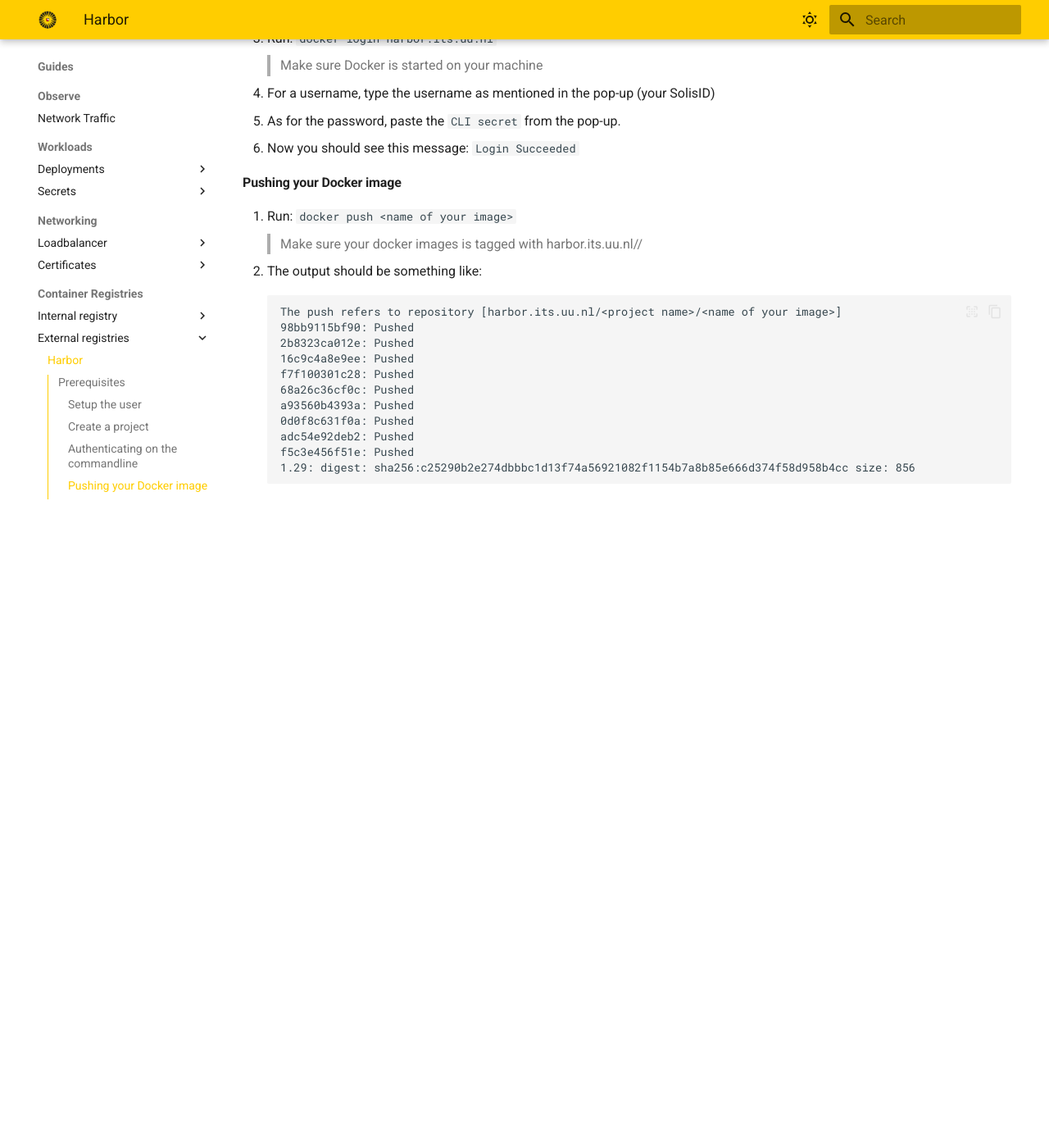
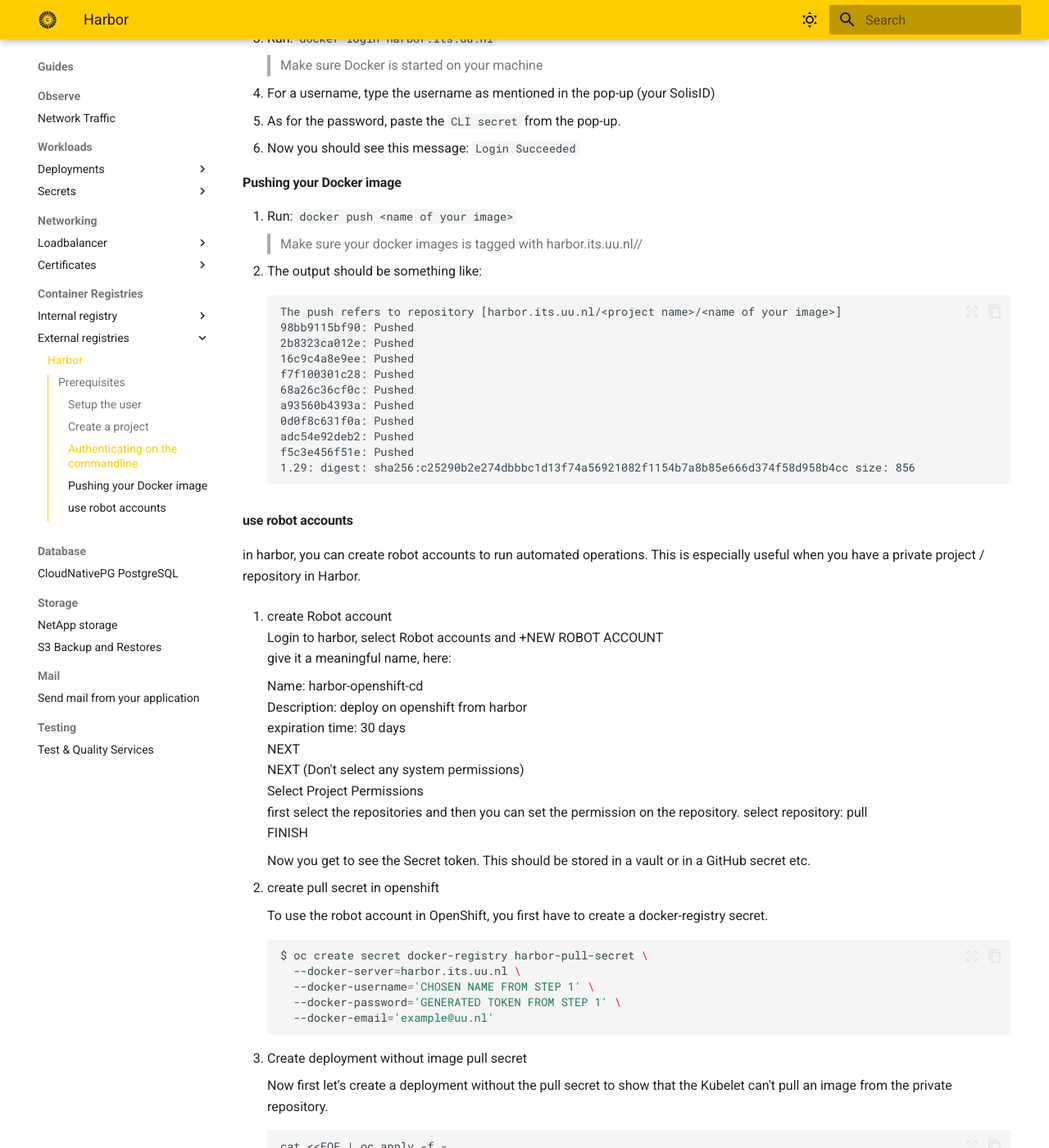
Before and after one commit to UtrechtUniversity/containerplatform-docs, an MkDocs documentation site: the page built from docs/content/guides/access-harbor-registry.md, in a window 1280 px wide and 1400 px high, scrolled down 744 px. Shown: the whole window at 82% size. Built offline with MkDocs 1.6.1 and Material for MkDocs 9.7.7, drawn with Linux system fonts in a browser that asks for light colours; before the commit the page ends 1374 px from its top, so only the background shows below that; some of the changed text lies outside the part shown.

Commit message:
add Robot Account documentation

````diff
--- a/docs/content/guides/access-harbor-registry.md
+++ b/docs/content/guides/access-harbor-registry.md
@@ -39,3 +39,122 @@
 f5c3e456f51e: Pushed
 1.29: digest: sha256:c25290b2e274dbbbc1d13f74a56921082f1154b7a8b85e666d374f58d958b4cc size: 856
 ```
+
+#### use robot accounts
+in harbor, you can create robot accounts to run automated operations. This is especially useful when you have a private project / repository in Harbor.
+
+1. create Robot account
+    Login to harbor, select Robot accounts and +NEW ROBOT ACCOUNT
+    give it a meaningful name, here:
+
+    Name: harbor-openshift-cd
+    Description: deploy on openshift from harbor
+    expiration time: 30 days
+    NEXT
+    NEXT (Don't select any system permissions)
+    Select Project Permissions
+     first select the repositories and then you can set the permission on the repository.
+     select repository: pull
+     FINISH
+
+    Now you get to see the Secret token. This should be stored in a vault or in a GitHub secret etc.
+
+2. create pull secret in openshift
+
+    To use the robot account in OpenShift, you first have to create a docker-registry secret.
+
+    ```bash
+    $ oc create secret docker-registry harbor-pull-secret \
+      --docker-server=harbor.its.uu.nl \
+      --docker-username='CHOSEN NAME FROM STEP 1' \
+      --docker-password='GENERATED TOKEN FROM STEP 1' \
+      --docker-email='example@uu.nl'
+    ```
+
+3. Create deployment without image pull secret
+
+    Now first let's create a deployment without the pull secret to show that the Kubelet can't pull an image from the private repository.
+
+    ```
+    cat <<EOF | oc apply -f -
+    apiVersion: apps/v1
+    kind: Deployment
+    metadata:
+      creationTimestamp: null
+      labels:
+        app: webserver
+       name: webserver
+    spec:
+      replicas: 1
+      selector:
+        matchLabels:
+          app: webserver
+      template:
+        metadata:
+          labels:
+            app: webserver
+        spec:
+          containers:
+          - image: harbor.its.uu.nl/harbor-robot-test/nginx:stable-alpine
+            name: nginx
+            imagePullPolicy: Always
+            ports:
+            - containerPort: 8080
+    EOF
+    ```
+
+    ```bash
+    $ oc get pods
+    NAME                         READY   STATUS             RESTARTS   AGE
+    webserver-7578dcbdbd-28b6n   0/1     ImagePullBackOff   0          2s
+
+    $ oc describe pod webserver-7578dcbdbd-28b6n
+    .....
+      Warning  Failed          90m (x3 over 90m)  kubelet            Failed to pull image "harbor.its.uu.nl/harbor-robot-test/nginx:stable-alpine": unable to pull image or OCI artifact: pull image err: initializing source docker://harbor.its.uu.nl/harbor-robot-test/nginx:stable-alpine: reading manifest stable-alpine in harbor.its.uu.nl/harbor-robot-test/nginx: unauthorized: unauthorized to access repository: harbor-robot-test/nginx, action: pull: unauthorized to access repository: harbor-robot-test/nginx, action: pull; artifact err: get manifest: build image source: reading manifest stable-alpine in harbor.its.uu.nl/harbor-robot-test/nginx: unauthorized: unauthorized to access repository: harbor-robot-test/nginx, action: pull: unauthorized to access repository: harbor-robot-test/nginx, action: pull
+    ```
+
+    As you can see, the docker repository on Harbor is private so the Kubelet can't pull the image.
+
+4. Create deployment with image pull secret
+
+    ```
+    cat <<EOF | oc apply -f -
+    apiVersion: apps/v1
+    kind: Deployment
+    metadata:
+      labels:
+        app: webserver
+      name: webserver
+    spec:
+      replicas: 1
+      selector:
+        matchLabels:
+          app: webserver
+      template:
+        metadata:
+          labels:
+            app: webserver
+        spec:
+          imagePullSecrets:
+          - name: harbor-pull-secret
+          containers:
+          - image: harbor.its.uu.nl/harbor-robot-test/nginx:stable-alpine
+            name: nginx
+            imagePullPolicy: Always
+            ports:
+            - containerPort: 8080
+    EOF
+    ```
+
+    ```
+    $ oc get pods
+    NAME                         READY   STATUS    RESTARTS   AGE
+    webserver-85d66678f9-ljxnz   1/1     Running   0          4s
+
+    $ oc describe pod webserver-85d66678f9-ljxnz | grep image
+      Normal  Pulling         90m   kubelet            Pulling image "harbor.its.uu.nl/harbor-robot-test/nginx:stable-alpine"
+      Normal  Pulled          90m   kubelet            Successfully pulled image "harbor.its.uu.nl/harbor-robot-test/nginx:stable-alpine" in 696ms (696ms including waiting). Image size: 55201635 bytes.
+    ```
+
+    So now a robot account with minimal privileges (pull) on a private project is used to pull an image.
+    This is much more secure than using user accounts for pulling images.
````
